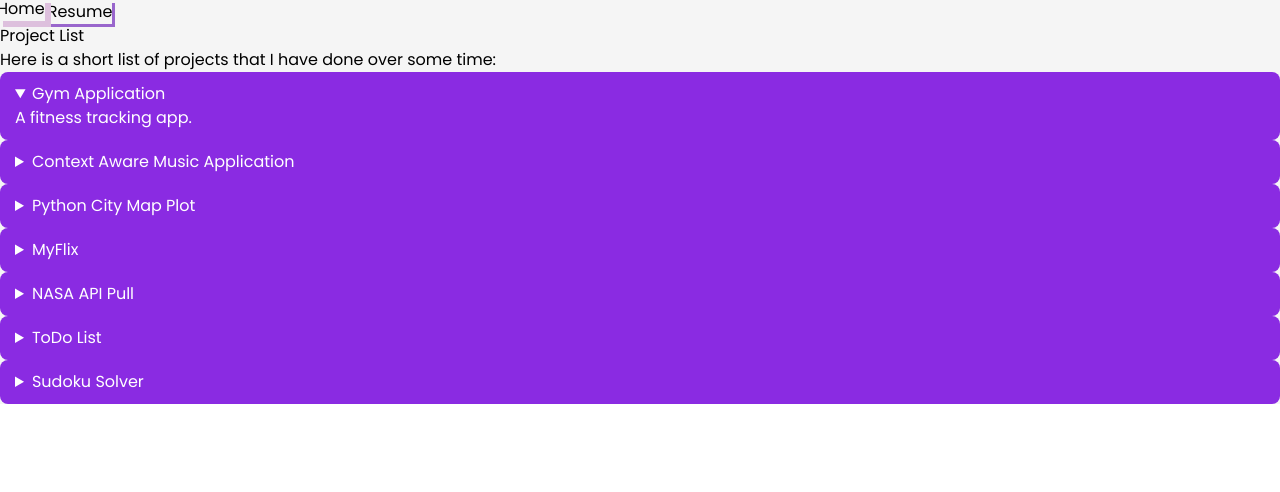
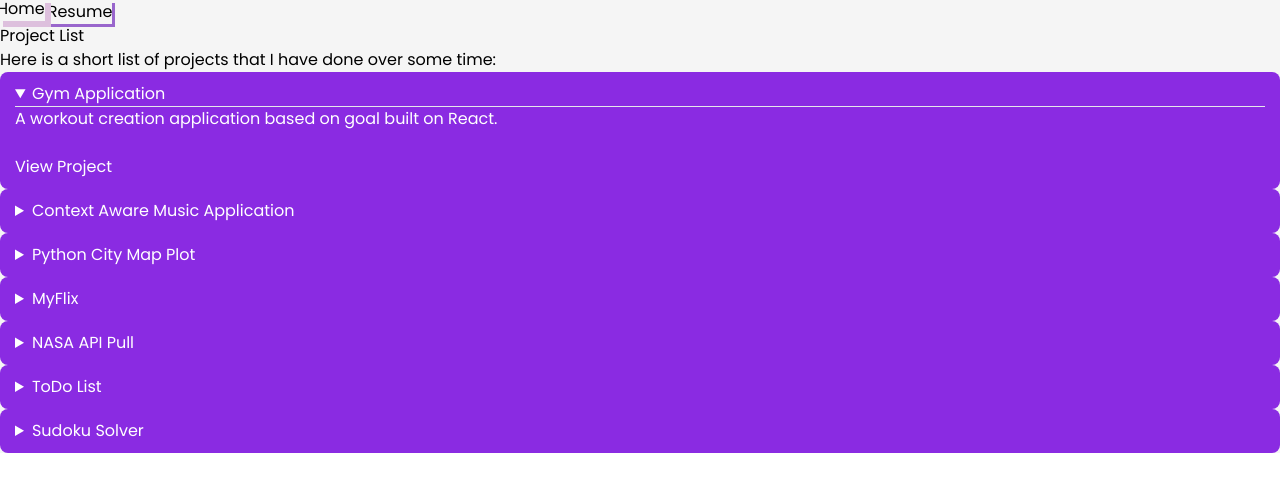
Before and after one commit to KumarRitwick/ProjectWebsite, a React (Vite) app: page /projects in a window 1280 px wide. Both pictures are taken after a click on the heading "Gym Application". Shown: the top 492 px of the page. Built offline with nearby package versions, Linux system fonts and the light colour scheme.

Commit message:
Accordion Fix & Project Links Added

```diff
--- a/src/components/Projects.jsx
+++ b/src/components/Projects.jsx
@@ -39,19 +39,63 @@ export default function Projects() {
         {/* Accordion for Projects */}
         <div className="w-full mt-4">
         {[
-            { title: 'Gym Application', description: 'A fitness tracking app.' },
-            { title: 'Context Aware Music Application', description: 'An app for music recommendations based on context.' },
-            { title: 'Python City Map Plot', description: 'A map visualization tool using Python.' },
-            { title: 'MyFlix', description: 'A movie streaming platform clone.' },
-            { title: 'NASA API Pull', description: 'Fetches and displays NASA data.' },
-            { title: 'ToDo List', description: 'A task management app.' },
-            { title: 'Sudoku Solver', description: 'A C based Sudoku solver.' },
+            {
+                title: 'Gym Application',
+                description: ['A workout creation application based on goal built on React.'],
+                link: 'https://ritwicksgymapp.netlify.app/'
+            },
+            {
+                title: 'Context Aware Music Application',
+                description: ['An app for music recommendations based on context and users listening pattern built on top of Spotify Engine.'],
+                link: 'https://github.com/KumarRitwick/ContextAwareMusicApp'
+            },
+            {
+                title: 'Python City Map Plot',
+                description: ['A map visualization tool using Python to plot the city with maximum population.'],
+                link: 'https://github.com/KumarRitwick/PythonCityMapPlot'
+            },
+            {
+                title: 'MyFlix',
+                description: ['A movie streaming platform clone built using Nginx, Python Flask, Mongo Catalogue.',
+                            'Note: This project has multiple mobing parts so I have linked my GitHub, each of these code needs to run in a container individually and linked together to run the application.'],
+                link: 'https://github.com/KumarRitwick?tab=repositories'
+            },
+            {
+                title: 'NASA API Pull',
+                description: ['Fetches and displays NASA picture of the day with description as a slider window built using React.'],
+                link: 'https://nasaapireactproject.netlify.app/'
+            },
+            {
+                title: 'ToDo List',
+                description: ['A task management app built using React which can hold history in local storage.'],
+                link: 'https://todolistritwick.netlify.app/'
+            },
+            {
+                title: 'Sudoku Solver',
+                description: ['A C based Sudoku solver built with purpose of understanding loops.'],
+                link: 'https://github.com/KumarRitwick/Sudoku-Solver'
+            },
         ].map((project, index) => (
             <details key={index} className="border rounded-md p-3 mb-2 accordion-bg text-left">
                 <summary className="font-medium cursor-pointer">
                     {project.title}
                 </summary>
-                <p className="mt-2 text-sm text-white-700">{project.description}</p>
+                <hr className="my-2 border-gray-300" />
+                <p className="mt-2 text-sm text-white-700" >
+                    {project.description.map((line, idx) => (
+                    <span key={idx}>
+                        {line}
+                        <br />
+                        <br />
+                    </span>
+                    ))}
+                </p>
+                <a
+                    href={project.link}
+                    target="_blank"
+                    rel="noopener noreferrer"
+                    className="text-blue-500 hover:underline text-sm mt-2 block">View Project
+                </a>
             </details>
         ))}
         </div>
```
